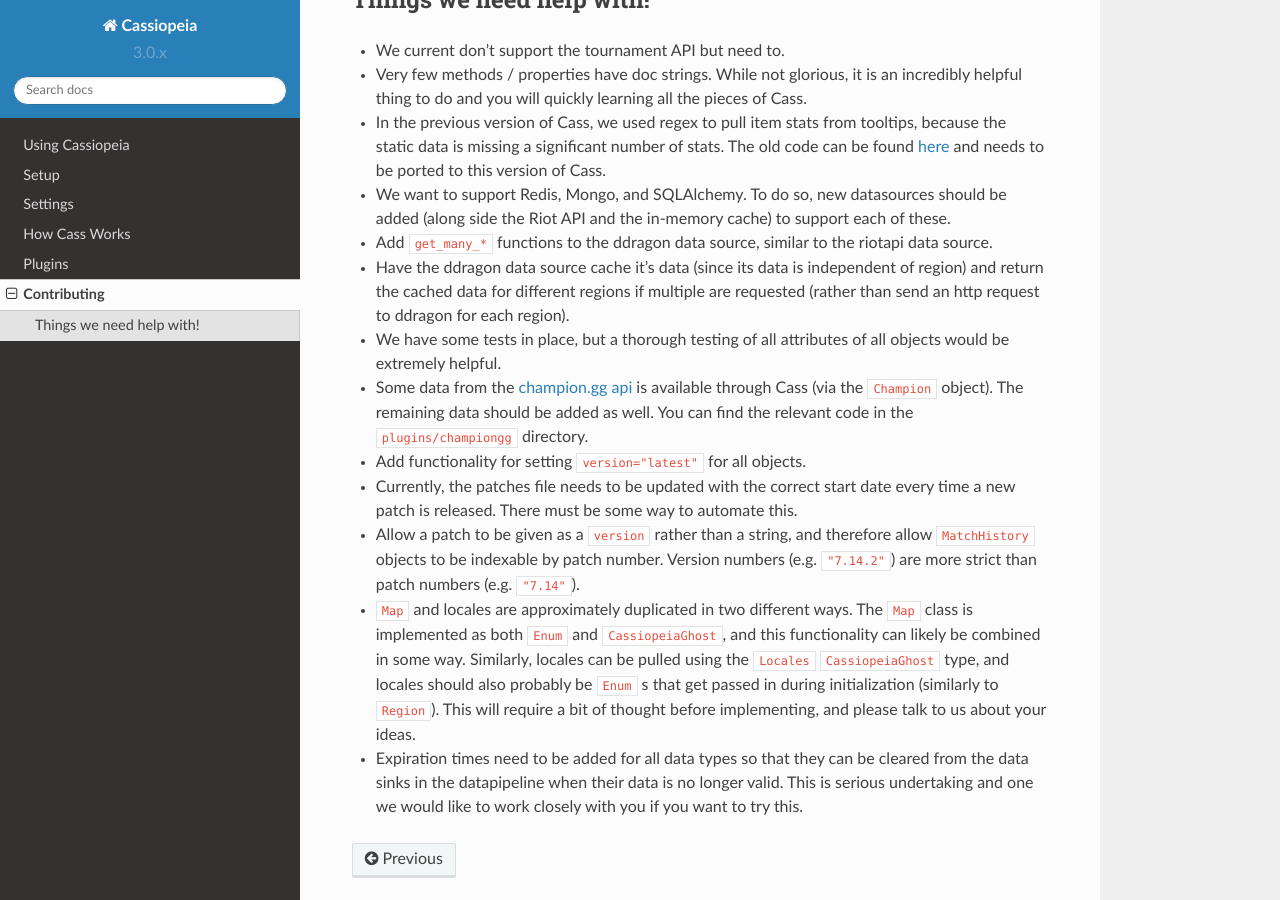
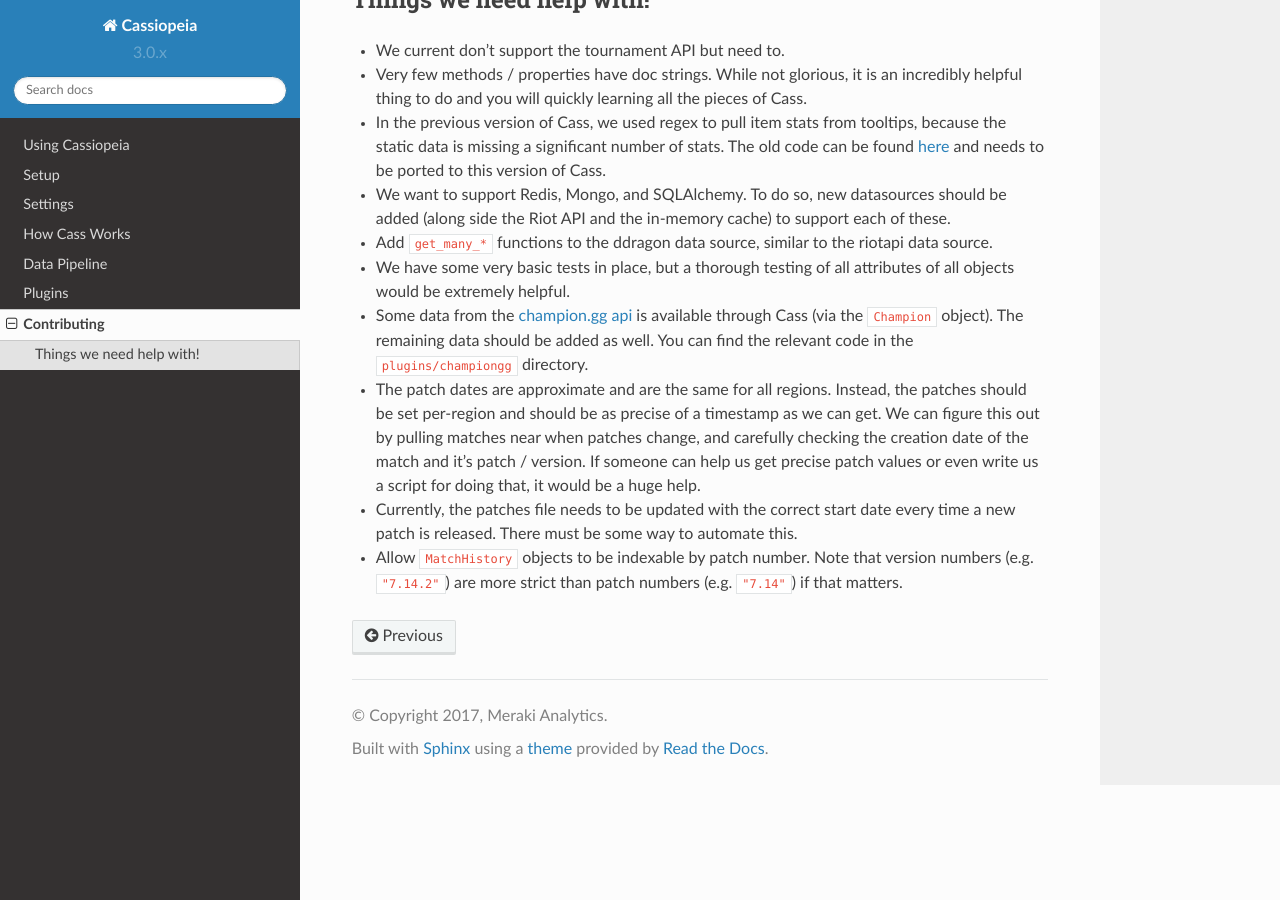
Before and after one commit to Crimack/lissandra, a Sphinx documentation site: the page built from doc/contributing.rst, in a window 1280 px wide and 900 px high, scrolled down 490 px. Built offline with Sphinx 7.4.7 and the Read the Docs theme 2.0.0, drawn with Linux system fonts in a browser that asks for light colours; pages that are not in the unit, such as notebooks, are missing from menus.

Commit message:
doc update

```diff
--- a/doc/contributing.rst
+++ b/doc/contributing.rst
@@ -24,18 +24,12 @@
 
 * Add ``get_many_*`` functions to the ddragon data source, similar to the riotapi data source.
 
-* Have the ddragon data source cache it's data (since its data is independent of region) and return the cached data for different regions if multiple are requested (rather than send an http request to ddragon for each region).
-
-* We have some tests in place, but a thorough testing of all attributes of all objects would be extremely helpful.
+* We have some very basic tests in place, but a thorough testing of all attributes of all objects would be extremely helpful.
 
 * Some data from the `champion.gg api <http://api.champion.gg>`_ is available through Cass (via the ``Champion`` object). The remaining data should be added as well. You can find the relevant code in the ``plugins/championgg`` directory.
 
-* Add functionality for setting ``version="latest"`` for all objects.
+* The patch dates are approximate and are the same for all regions. Instead, the patches should be set per-region and should be as precise of a timestamp as we can get. We can figure this out by pulling matches near when patches change, and carefully checking the creation date of the match and it's patch / version. If someone can help us get precise patch values or even write us a script for doing that, it would be a huge help.
 
 * Currently, the patches file needs to be updated with the correct start date every time a new patch is released. There must be some way to automate this.
 
-* Allow a patch to be given as a ``version`` rather than a string, and therefore allow ``MatchHistory`` objects to be indexable by patch number. Version numbers (e.g. ``"7.14.2"``) are more strict than patch numbers (e.g. ``"7.14"``).
-
-* ``Map`` and locales are approximately duplicated in two different ways. The ``Map`` class is implemented as both ``Enum`` and ``CassiopeiaGhost``, and this functionality can likely be combined in some way. Similarly, locales can be pulled using the ``Locales`` ``CassiopeiaGhost`` type, and locales should also probably be ``Enum`` s that get passed in during initialization (similarly to ``Region``). This will require a bit of thought before implementing, and please talk to us about your ideas.
-
-* Expiration times need to be added for all data types so that they can be cleared from the data sinks in the datapipeline when their data is no longer valid. This is serious undertaking and one we would like to work closely with you if you want to try this.
+* Allow ``MatchHistory`` objects to be indexable by patch number. Note that version numbers (e.g. ``"7.14.2"``) are more strict than patch numbers (e.g. ``"7.14"``) if that matters.
--- a/doc/index.rst
+++ b/doc/index.rst
@@ -96,6 +96,7 @@
     setup
     settings
     inner_workings
+    datapipeline
     plugins
     contributing
 
--- a/doc/inner_workings.rst
+++ b/doc/inner_workings.rst
@@ -53,6 +53,8 @@
 
 (Not yet implemented) Expiration times for objects are allowed. If an object in a data sink expires, it will be removed from the data sink. This happens periodically when data is queried. Users can force all expired objects in data sinks to be removed using ``settings.pipeline.expire()``.
 
+See :ref:`datapipeline` for more details.
+
 
 .. _searchable:
 
```
Also changed, not shown: doc/datapipeline.rst (+1 -27 lines), doc/plugins.rst (+9 -3 lines), doc/settings.rst (+25 -0 lines).
